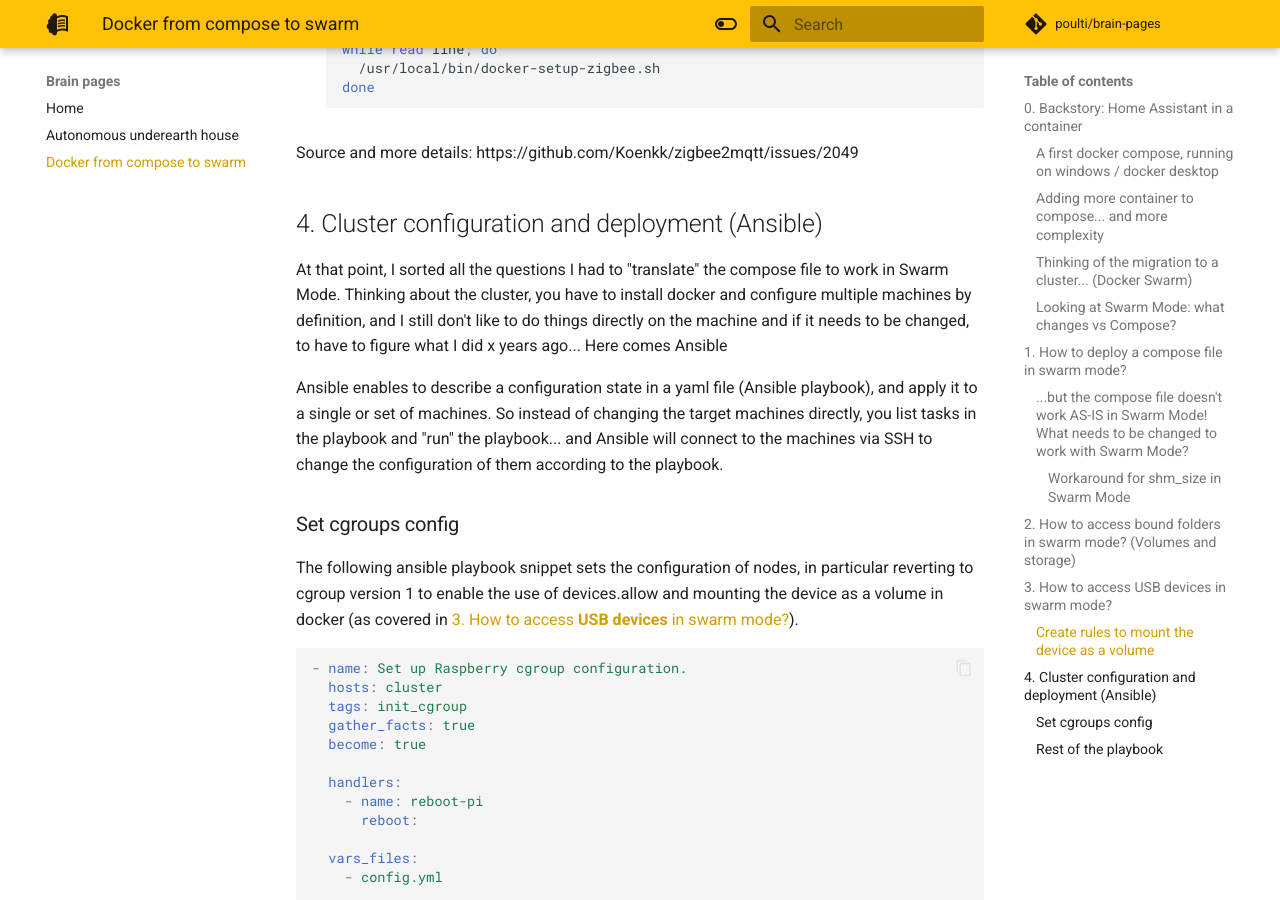
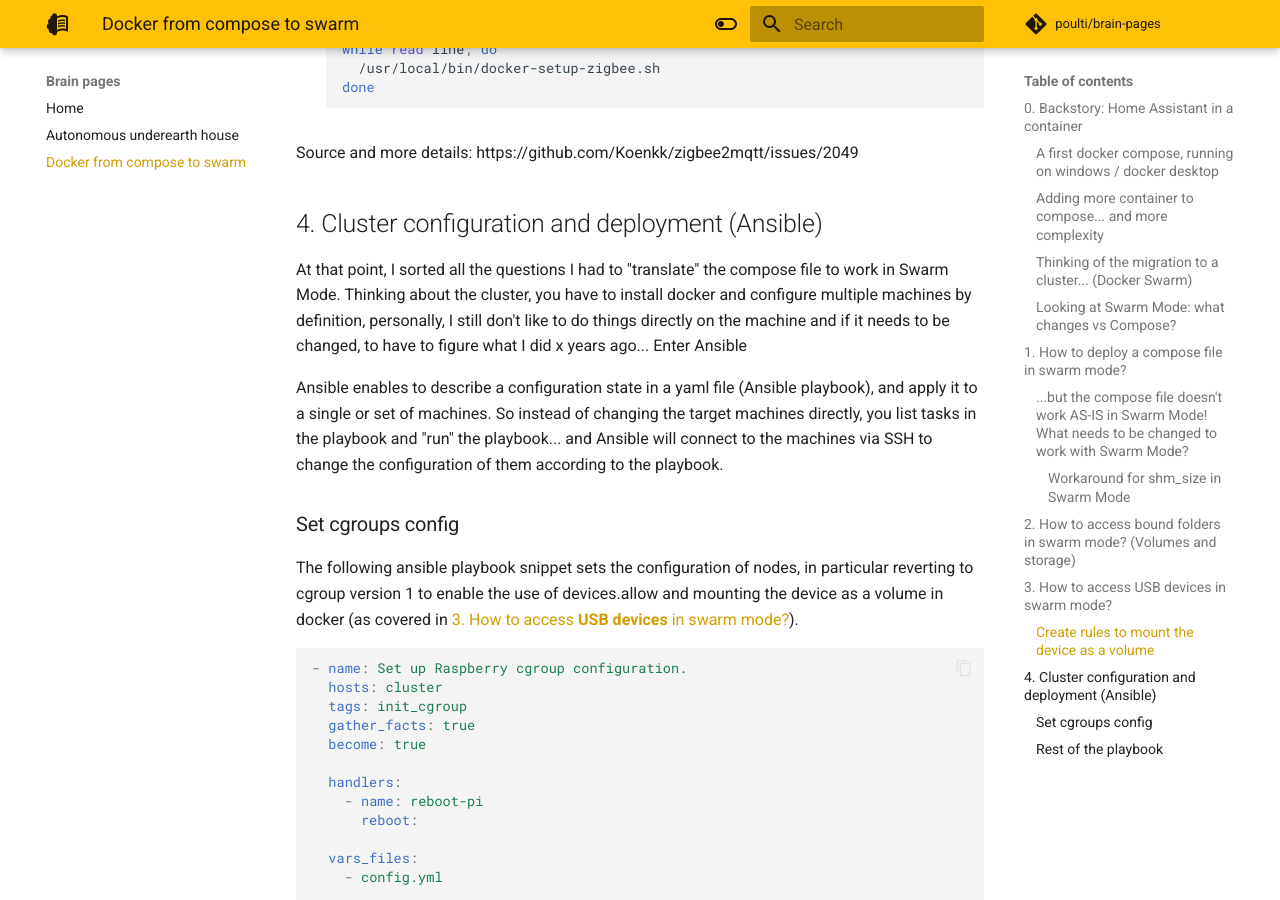
Before and after one commit to poulti/brain-pages, an MkDocs documentation site: the page built from docs/docker-from-compose-to-swarm.md, in a window 1280 px wide and 900 px high, scrolled down 12143 px. Built offline with MkDocs 1.6.1 and Material for MkDocs 9.7.7, drawn with Linux system fonts in a browser that asks for light colours; comment, search, counter and statistics services are not loaded.

Commit message:
Enter Ansible

```diff
--- a/docs/docker-from-compose-to-swarm.md
+++ b/docs/docker-from-compose-to-swarm.md
@@ -449,7 +449,7 @@
 
 ## 4. Cluster configuration and deployment (Ansible)
 
-At that point, I sorted all the questions I had to "translate" the compose file to work in Swarm Mode. Thinking about the cluster, you have to install docker and configure multiple machines by definition, and I still don't like to do things directly on the machine and if it needs to be changed, to have to figure what I did x years ago... Here comes Ansible
+At that point, I sorted all the questions I had to "translate" the compose file to work in Swarm Mode. Thinking about the cluster, you have to install docker and configure multiple machines by definition, personally, I still don't like to do things directly on the machine and if it needs to be changed, to have to figure what I did x years ago... Enter Ansible
 
 Ansible enables to describe a configuration state in a yaml file (Ansible playbook), and apply it to a single or set of machines. So instead of changing the target machines directly, you list tasks in the playbook and "run" the playbook... and Ansible will connect to the machines via SSH to change the configuration of them according to the playbook.
 
```
